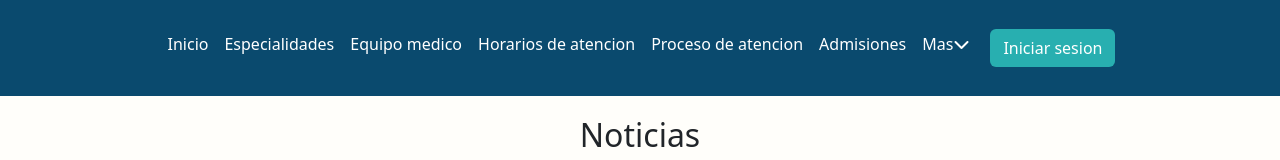
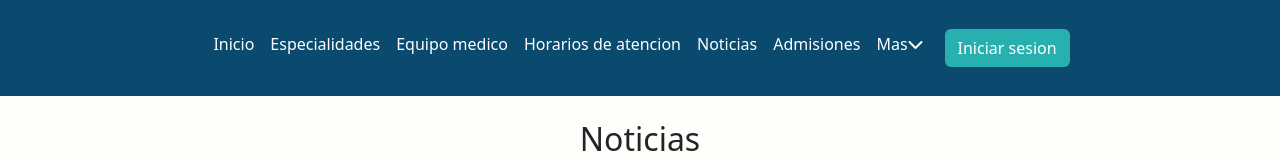
Before and after one commit to VictorVillazante/FrontendSistemaGestionInformacionConsultasMedicasExternasHospitalesTercerNivel, an Angular app: page /noticias in a window 1280 px wide. Shown: the top 160 px of the page. Built offline with nearby package versions, Linux system fonts and the light colour scheme.

Commit message:
[Fix] refactor nav fixed  de usuario no logeado

```diff
--- a/src/app/app.component.css
+++ b/src/app/app.component.css
@@ -1,4 +1,11 @@
-.container-router{
+.container-router {
     background: var(--color2);
     min-height: 100vh;
+    padding-top: 100px;
 }
+
+app-navbar {
+    position: fixed;
+    z-index: 2;
+    width: 100vw;
+}
--- a/src/app/app.component.html
+++ b/src/app/app.component.html
@@ -1,4 +1,4 @@
+<app-navbar></app-navbar>
 <div class="container-router">
-    <app-navbar></app-navbar>
     <router-outlet></router-outlet>
 </div>
--- a/src/app/components/navbar/navbar.component.html
+++ b/src/app/components/navbar/navbar.component.html
@@ -19,12 +19,12 @@
             >
           </li>
           <li class="nav-item">
-            <a class="nav-link single-line" aria-current="page" routerLink=""
+            <a class="nav-link single-line" aria-current="page" routerLink="especialidades-atencion"
               >Especialidades</a
             >
           </li>
           <li class="nav-item">
-            <a class="nav-link single-line" aria-current="page" routerLink="/"
+            <a class="nav-link single-line" aria-current="page" routerLink="medicos-especialistas"
               >Equipo medico</a
             >
           </li>
@@ -34,12 +34,12 @@
             >
           </li>
           <li class="nav-item">
-            <a class="nav-link single-line" aria-current="page" routerLink="/"
-              >Proceso de atencion</a
+            <a class="nav-link single-line" aria-current="page" routerLink="noticias"
+              >Noticias</a
             >
           </li>
           <li class="nav-item">
-            <a class="nav-link single-line" aria-current="page" routerLink="/"
+            <a class="nav-link single-line" aria-current="page" routerLink="proceso-inscripcion"
               >Admisiones</a
             >
           </li>
--- a/src/styles.css
+++ b/src/styles.css
@@ -4,8 +4,7 @@
     --color2:#fffefa;
     --color3:#28afb0;
     --color4:#0a4a6e;
-    --color5:#000
-
+    --color5:#000;
 }
 .btn-success-hospital{
     background-color: var(--color3);
@@ -40,3 +39,13 @@
     background: white;
     color: #0a4a6e;
 }
+@media (max-width:1280px){
+    p{
+        font-size: 14px;
+    }
+}
+@media (max-width:414px){
+    p{
+        font-size: 12px;
+    }
+}
```
